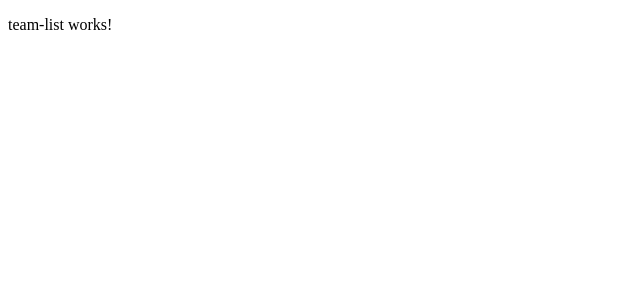
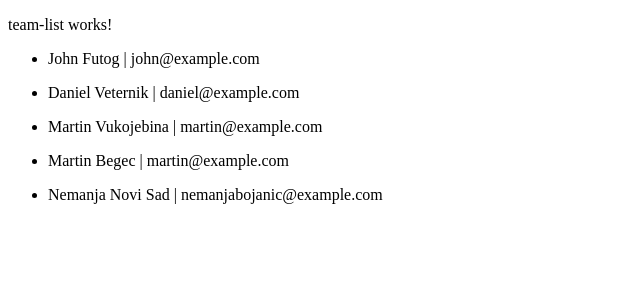
Before and after one commit to Nemanja1989/practicef, an Angular app: page / in a window 1280 px wide. Shown: the top 300 px of the page, without its empty margins (0-640 px from the left). Built offline with nearby package versions, Linux system fonts and the light colour scheme.

Commit message:
master showing fake data on page

```diff
--- a/src/app/components/team-list/team-list.component.html
+++ b/src/app/components/team-list/team-list.component.html
@@ -1,3 +1,9 @@
 <p>
-  team-list works!
+    team-list works!
 </p>
+<ul *ngFor="let team of teams">
+    <li>
+        {{team.name}} {{team.city}} | {{team.email}}
+    </li>
+
+</ul>
--- a/src/app/components/team-list/team-list.component.ts
+++ b/src/app/components/team-list/team-list.component.ts
@@ -1,15 +1,46 @@
-import { Component, OnInit } from '@angular/core';
+import {Component, OnInit} from '@angular/core';
 
 @Component({
-  selector: 'app-team-list',
-  templateUrl: './team-list.component.html',
-  styleUrls: ['./team-list.component.css']
+    selector: 'app-team-list',
+    templateUrl: './team-list.component.html',
+    styleUrls: ['./team-list.component.css']
 })
 export class TeamListComponent implements OnInit {
 
-  constructor() { }
+    teams;
 
-  ngOnInit() {
-  }
+    constructor() {
+        this.teams = [
+            {
+                name: 'John',
+                city: 'Futog',
+                email: 'john@example.com'
+            },
+            {
+                name: 'Daniel',
+                city: 'Veternik',
+                email: 'daniel@example.com'
+            },
+            {
+                name: 'Martin',
+                city: 'Vukojebina',
+                email: 'martin@example.com'
+            },
+            {
+                name: 'Martin',
+                city: 'Begec',
+                email: 'martin@example.com'
+            },
+            {
+                name: 'Nemanja',
+                city: 'Novi Sad',
+                email: 'nemanjabojanic@example.com'
+            }
+        ];
+
+    }
+
+    ngOnInit() {
+    }
 
 }
```
